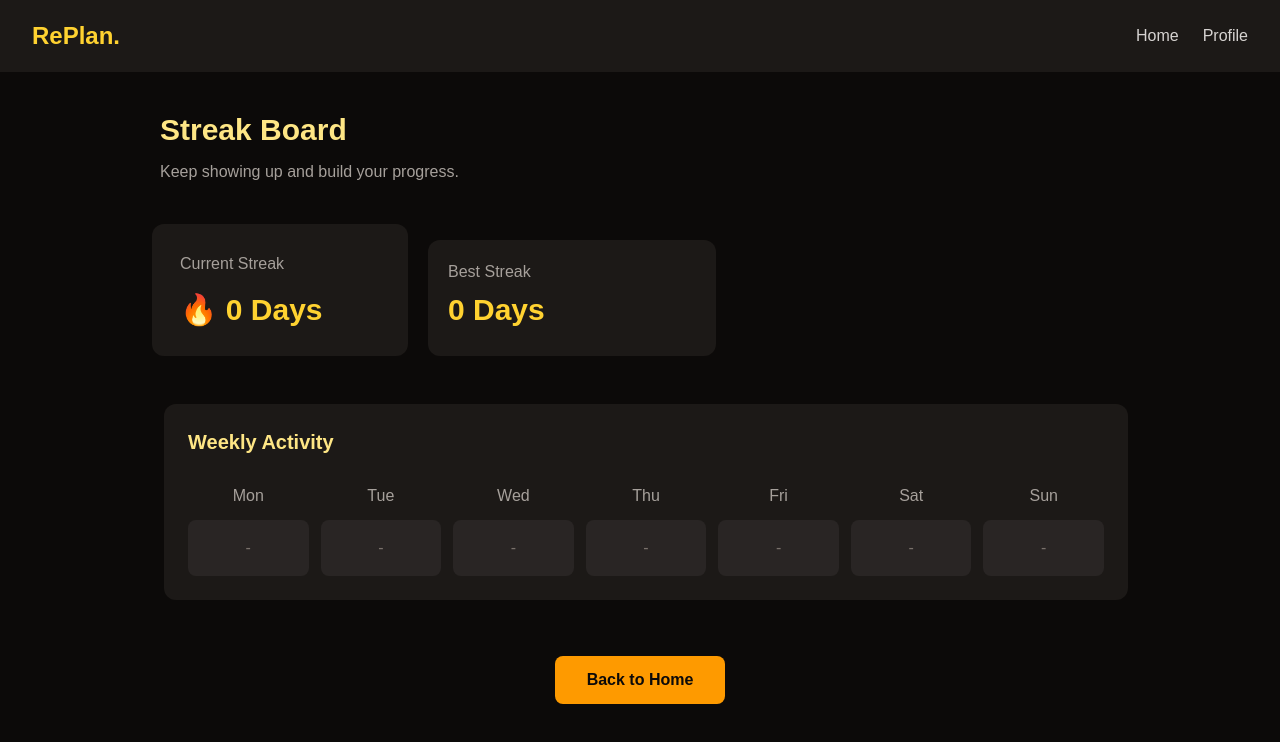
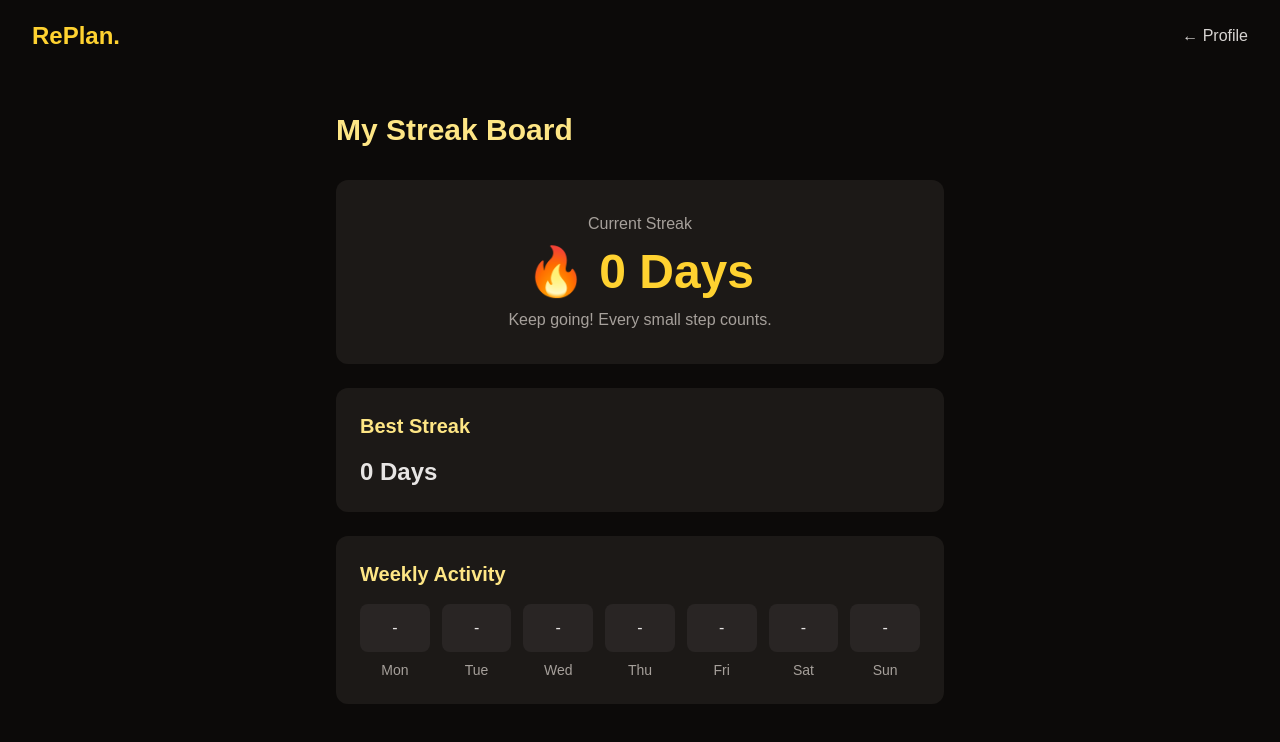
Before and after one commit to Trisha884/Re-Plan, a Next.js app in the folder frontend/: page /streak in a window 1280 px wide. Shown: the top 742 px of the page. Built offline with nearby package versions, Linux system fonts and the light colour scheme.

Commit message:
Changes to the streak page

```diff
--- a/frontend/app/streak/page.js
+++ b/frontend/app/streak/page.js
@@ -3,63 +3,54 @@ import Link from "next/link";
 export default function Streak() {
   return (
     <div className="min-h-screen bg-stone-950 text-stone-200">
-      <nav className="flex justify-between items-center px-8 py-5 bg-stone-900">
-        <h1 className="text-2xl font-bold text-amber-300">RePlan.</h1>
-        <div className="flex gap-6">
-          <Link href="/homepage" className="text-stone-300 hover:text-amber-300">Home</Link>
-          <Link href="/profile" className="text-stone-300 hover:text-amber-300">Profile</Link>
-        </div>
+      <nav className="flex justify-between items-center px-8 py-5">
+        <Link href="/homepage" className="text-2xl font-bold text-amber-300">
+          RePlan.
+        </Link>
+
+        <Link href="/profile" className="text-stone-300 hover:text-amber-200">
+          ← Profile
+        </Link>
       </nav>
 
-      <main className="max-w-5xl mx-auto px-6 py-10">
-        <h2 className="text-3xl font-bold text-amber-200 mb-3 ml-2">
-          Streak Board
+      <main className="max-w-2xl mx-auto px-8 py-10">
+        <h2 className="text-3xl font-bold text-amber-200 mb-8">
+          My Streak Board
         </h2>
 
-        <p className="text-stone-400 mb-10 ml-2">
-          Keep showing up and build your progress.
-        </p>
+        <div className="bg-stone-900 p-8 rounded-xl text-center">
+          <p className="text-stone-400">Current Streak</p>
 
-        <div className="flex flex-wrap gap-5 mb-12">
-          <div className="bg-stone-900 p-7 rounded-xl w-64">
-            <p className="text-stone-400">Current Streak</p>
-            <h3 className="text-3xl font-bold text-amber-300 mt-4">
-              🔥 0 Days
-            </h3>
-          </div>
+          <h3 className="text-5xl font-bold text-amber-300 my-3">
+            🔥 0 Days
+          </h3>
 
-          <div className="bg-stone-900 p-5 rounded-xl w-72 mt-4">
-            <p className="text-stone-400">Best Streak</p>
-            <h3 className="text-3xl font-bold text-amber-300 mt-2">
-              0 Days
-            </h3>
-          </div>
+          <p className="text-stone-400">
+            Keep going! Every small step counts.
+          </p>
         </div>
 
-        <div className="bg-stone-900 p-6 rounded-xl mb-10 ml-3">
-          <h3 className="text-xl font-semibold text-amber-200 mb-7">
+        <div className="bg-stone-900 p-6 rounded-xl mt-6">
+          <h3 className="text-xl font-semibold text-amber-200 mb-4">
+            Best Streak
+          </h3>
+
+          <p className="text-2xl font-bold">0 Days</p>
+        </div>
+
+        <div className="bg-stone-900 p-6 rounded-xl mt-6">
+          <h3 className="text-xl font-semibold text-amber-200 mb-4">
             Weekly Activity
           </h3>
 
           <div className="grid grid-cols-7 gap-3 text-center">
             {["Mon", "Tue", "Wed", "Thu", "Fri", "Sat", "Sun"].map((day) => (
               <div key={day}>
-                <p className="text-stone-400 mb-3">{day}</p>
-                <div className="bg-stone-800 rounded-lg p-4 text-stone-500">
-                  -
-                </div>
+                <div className="bg-stone-800 rounded-lg p-3 mb-2">-</div>
+                <p className="text-sm text-stone-400">{day}</p>
               </div>
             ))}
           </div>
-        </div>
-
-        <div className="text-center mt-14">
-          <Link
-            href="/homepage"
-            className="inline-block bg-amber-500 text-stone-950 px-8 py-3 rounded-lg font-semibold hover:bg-amber-400"
-          >
-            Back to Home
-          </Link>
         </div>
       </main>
     </div>
```
